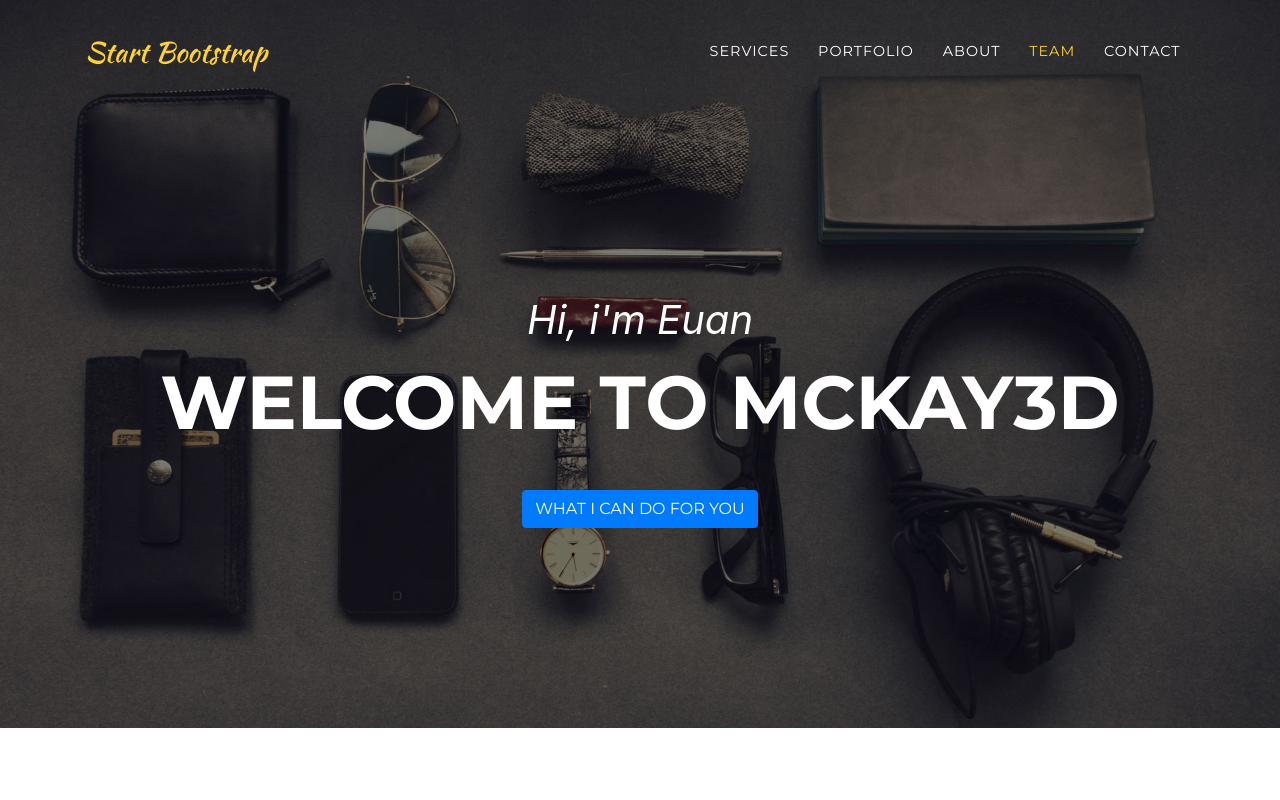
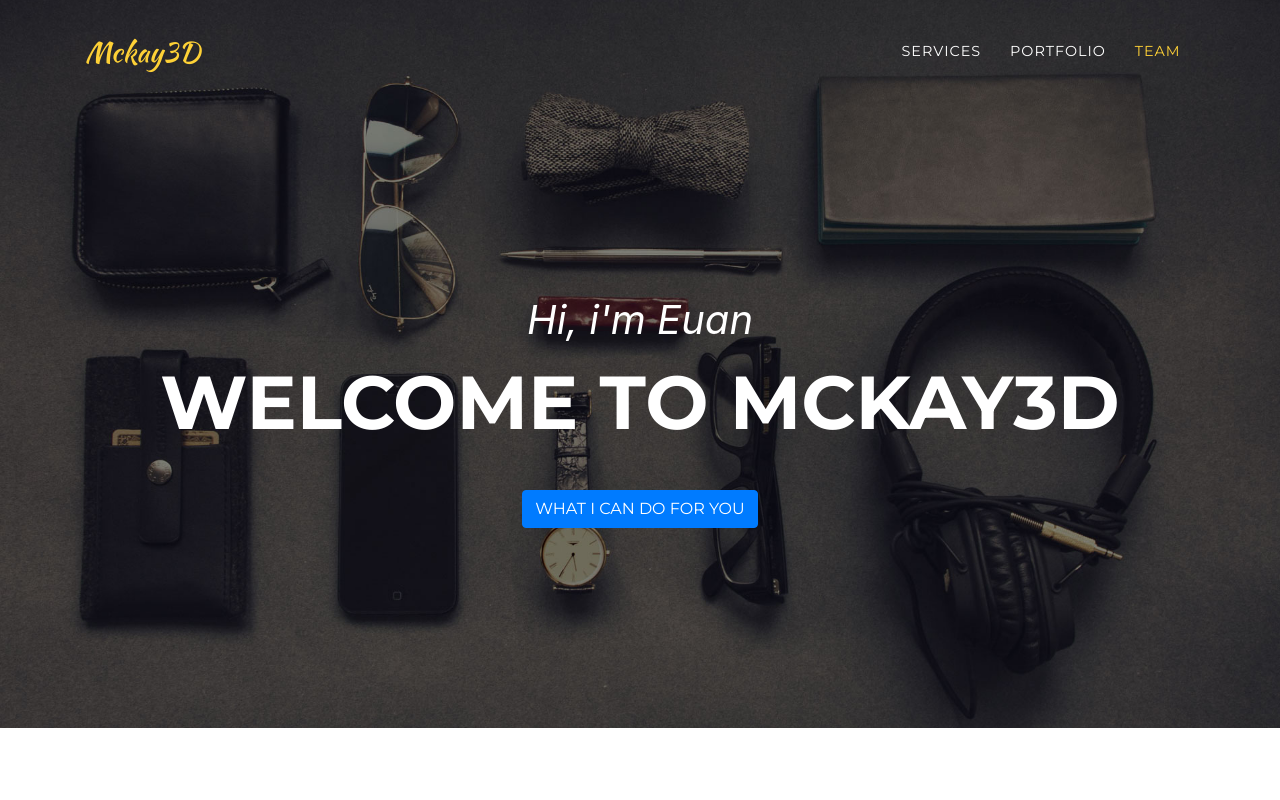
Before and after one commit to E-McKay/E-McKay.github.io, a website with bundled scripts: page index.html in a window 1280 px wide. Shown: the top 800 px of the page. Built offline with nearby package versions, Linux system fonts and the light colour scheme; a web font is replaced by a local one.

Commit message:
Updated NavBar

```diff
--- a/index.html
+++ b/index.html
@@ -30,7 +30,7 @@
   <!-- Navigation -->
   <nav class="navbar navbar-expand-lg navbar-dark fixed-top" id="mainNav">
     <div class="container">
-      <a class="navbar-brand js-scroll-trigger" href="#page-top">Start Bootstrap</a>
+      <a class="navbar-brand js-scroll-trigger" href="#page-top">Mckay3D</a>
       <button class="navbar-toggler navbar-toggler-right" type="button" data-toggle="collapse" data-target="#navbarResponsive" aria-controls="navbarResponsive" aria-expanded="false" aria-label="Toggle navigation">
         Menu
         <i class="fas fa-bars"></i>
@@ -43,15 +43,19 @@
           <li class="nav-item">
             <a class="nav-link js-scroll-trigger" href="#portfolio">Portfolio</a>
           </li>
-          <li class="nav-item">
+          <!--
+		  <li class="nav-item">
             <a class="nav-link js-scroll-trigger" href="#about">About</a>
           </li>
-          <li class="nav-item">
+          -->
+		  <li class="nav-item">
             <a class="nav-link js-scroll-trigger" href="#team">Team</a>
           </li>
+		  <!--
           <li class="nav-item">
             <a class="nav-link js-scroll-trigger" href="#contact">Contact</a>
           </li>
+		  -->
         </ul>
       </div>
     </div>
```
